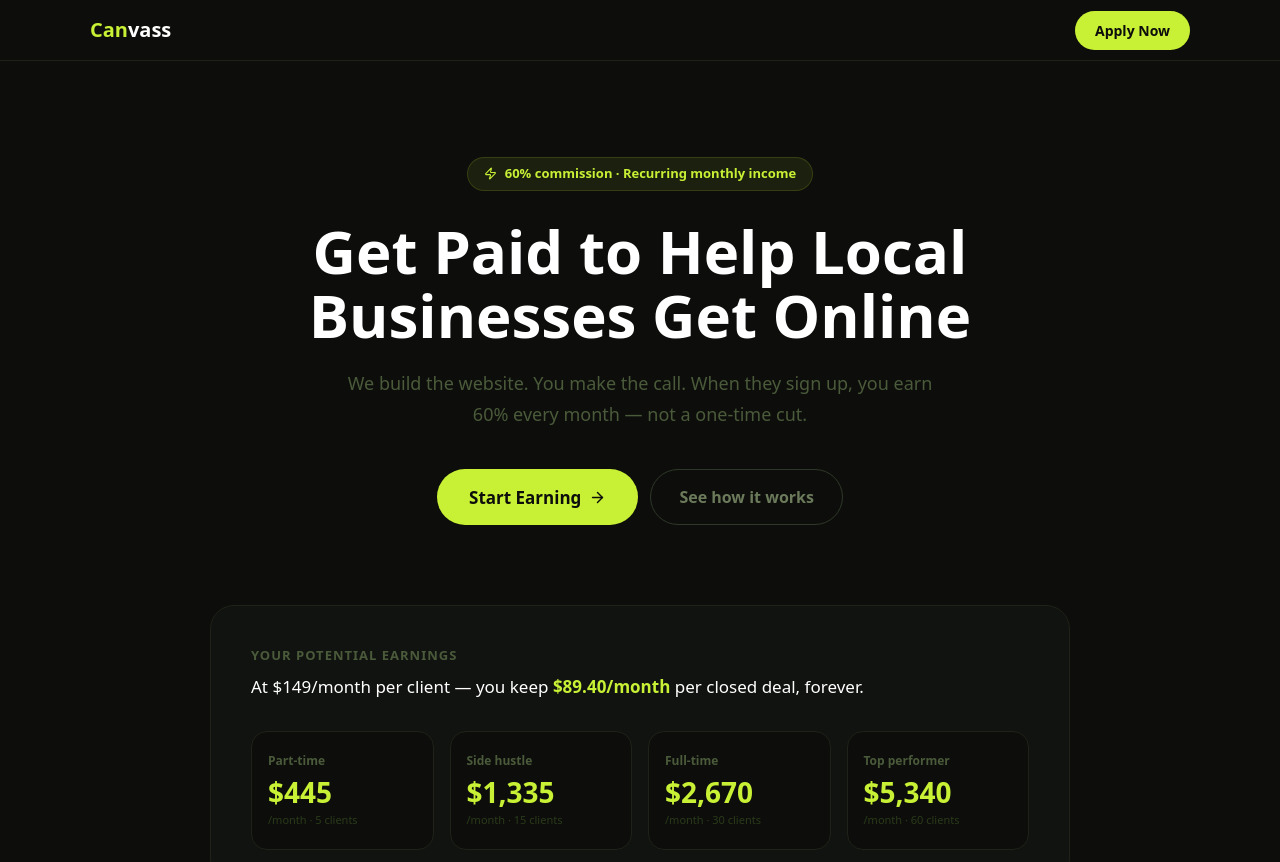
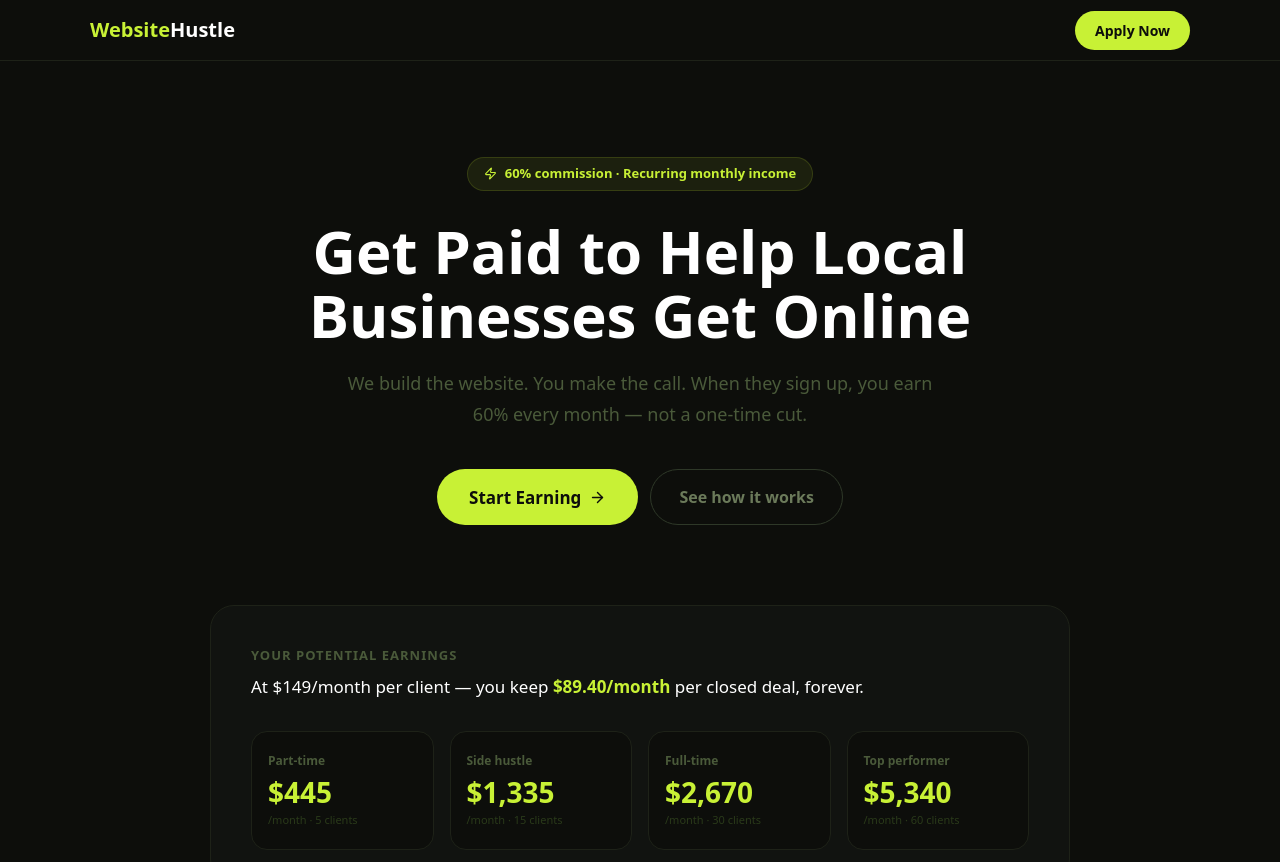
Before and after one commit to ESP-phrase/Leads, a Next.js app: page /join in a window 1280 px wide. Shown: the top 862 px of the page. Built offline with nearby package versions, Linux system fonts and the light colour scheme.

Commit message:
Rebrand: Canvass → Website Hustle

```diff
--- a/src/app/api/stripe/checkout/route.ts
+++ b/src/app/api/stripe/checkout/route.ts
@@ -15,8 +15,8 @@
         currency: 'usd',
         unit_amount: WORKER_FEE,
         product_data: {
-          name: 'Canvass Worker Signup',
-          description: 'One-time activation fee to join the Canvass team. You earn 40% on every site sold.',
+          name: 'Website Hustle — Worker Signup',
+          description: 'One-time activation fee to join the Website Hustle team. You earn 40% on every site sold.',
         },
       },
       quantity: 1,
--- a/src/app/dashboard/page.tsx
+++ b/src/app/dashboard/page.tsx
@@ -329,7 +329,7 @@
                    style={{ background: '#c8f13515', border: '1px solid #c8f13525' }}>
                 <Zap size={24} style={{ color: '#c8f135' }} />
               </div>
-              <h2 className="text-xl font-black text-white mb-2">Welcome to Canvass</h2>
+              <h2 className="text-xl font-black text-white mb-2">Welcome to Website Hustle</h2>
               <p className="text-sm mb-8 max-w-md mx-auto" style={{ color: '#4a5a3a' }}>
                 You&apos;re 3 steps away from your first closed deal. Here&apos;s how to get started.
               </p>
--- a/src/app/join/page.tsx
+++ b/src/app/join/page.tsx
@@ -58,7 +58,7 @@
       <nav style={{ borderBottom: '1px solid #1e2218', padding: '0 1.5rem' }}>
         <div style={{ maxWidth: 1100, margin: '0 auto', display: 'flex', alignItems: 'center', justifyContent: 'space-between', height: 60 }}>
           <Link href="/" style={{ textDecoration: 'none' }}>
-            <span style={{ fontWeight: 900, fontSize: 20, color: '#c8f135' }}>Can<span style={{ color: '#fff' }}>vass</span></span>
+            <span style={{ fontWeight: 900, fontSize: 20, color: '#c8f135' }}>Website<span style={{ color: '#fff' }}>Hustle</span></span>
           </Link>
           <Link href="/join#apply"
             style={{ background: '#c8f135', color: '#0d0e0b', padding: '9px 20px', borderRadius: 9999, fontWeight: 700, fontSize: 14, textDecoration: 'none' }}>
@@ -227,8 +227,8 @@
       </section>
 
       <footer style={{ borderTop: '1px solid #1e2218', padding: '24px 1.5rem', textAlign: 'center' }}>
-        <span style={{ fontWeight: 900, fontSize: 16, color: '#c8f135' }}>Can<span style={{ color: '#fff' }}>vass</span></span>
-        <p style={{ color: '#2a3a1a', fontSize: 12, marginTop: 8 }}>© {new Date().getFullYear()} Canvass. All rights reserved.</p>
+        <span style={{ fontWeight: 900, fontSize: 16, color: '#c8f135' }}>Website<span style={{ color: '#fff' }}>Hustle</span></span>
+        <p style={{ color: '#2a3a1a', fontSize: 12, marginTop: 8 }}>© {new Date().getFullYear()} Website Hustle. All rights reserved.</p>
       </footer>
     </div>
   )
--- a/src/app/join/success/page.tsx
+++ b/src/app/join/success/page.tsx
@@ -15,7 +15,7 @@
 
         <h1 className="text-3xl font-black text-white mb-3">You're in!</h1>
         <p className="text-lg mb-2" style={{ color: '#6b7a5a' }}>
-          Welcome to the Canvass team.
+          Welcome to the Website Hustle team.
         </p>
         <p className="text-sm mb-8" style={{ color: '#4a5a3a' }}>
           Your account is active. You'll receive a text with login instructions shortly.
--- a/src/app/layout.tsx
+++ b/src/app/layout.tsx
@@ -2,8 +2,8 @@
 import './globals.css'
 
 export const metadata: Metadata = {
-  title: 'Lead Gen',
-  description: 'Local business lead engine',
+  title: 'Website Hustle',
+  description: 'Build websites for local businesses. Get paid 40% of every sale.',
 }
 
 export default function RootLayout({ children }: { children: React.ReactNode }) {
--- a/src/app/login/page.tsx
+++ b/src/app/login/page.tsx
@@ -35,7 +35,7 @@
         {/* Logo */}
         <div className="text-center mb-8">
           <span className="font-black text-3xl" style={{ color: '#c8f135' }}>
-            Can<span className="text-white">vass</span>
+            Website<span className="text-white">Hustle</span>
           </span>
           <p className="text-sm mt-2" style={{ color: '#3a4a2a' }}>Sign in to continue</p>
         </div>
--- a/src/app/my-leads/page.tsx
+++ b/src/app/my-leads/page.tsx
@@ -71,7 +71,7 @@
       <div className="border-b border-[#1e2218] px-6 py-4 flex items-center justify-between sticky top-0 z-10"
            style={{ background: '#0d0e0b' }}>
         <div>
-          <span className="font-black text-lg" style={{ color: '#c8f135' }}>Can<span className="text-white">vass</span></span>
+          <span className="font-black text-lg" style={{ color: '#c8f135' }}>Website<span className="text-white">Hustle</span></span>
           {workerName && <span className="text-sm ml-3" style={{ color: '#4a5a3a' }}>Welcome, {workerName}</span>}
         </div>
         <div className="flex items-center gap-3">
--- a/src/components/Sidebar.tsx
+++ b/src/components/Sidebar.tsx
@@ -27,7 +27,7 @@
            style={{ background: '#111310', borderRight: '1px solid #1e2218' }}>
       <div className="px-5 py-5 border-b border-[#1e2218]">
         <span className="font-black text-lg tracking-tight" style={{ color: '#c8f135' }}>
-          Can<span className="text-white">vass</span>
+          Website<span className="text-white">Hustle</span>
         </span>
       </div>
       <nav className="flex-1 px-3 py-4 space-y-0.5">
--- a/src/components/templates/ModernTemplate.tsx
+++ b/src/components/templates/ModernTemplate.tsx
@@ -279,7 +279,7 @@
       {/* Footer */}
       <footer style={{ background: '#0a0a0a', color: '#374151', padding: '28px 1.5rem', textAlign: 'center', fontSize: 13 }}>
         <p style={{ color: '#6b7280' }}>© {new Date().getFullYear()} {businessName} · {city}</p>
-        <p style={{ marginTop: 4, fontSize: 11 }}>Site by Canvass</p>
+        <p style={{ marginTop: 4, fontSize: 11 }}>Site by Website Hustle</p>
       </footer>
     </div>
   )
--- a/src/lib/vercel.ts
+++ b/src/lib/vercel.ts
@@ -188,7 +188,7 @@
 <!-- FOOTER -->
 <footer style="background:#0a0a0a;color:#374151;padding:28px 1.5rem;text-align:center;font-size:13px">
   <p style="color:#6b7280">© ${year} ${businessName} · ${city}</p>
-  <p style="margin-top:4px;font-size:11px">Site by Canvass</p>
+  <p style="margin-top:4px;font-size:11px">Site by Website Hustle</p>
 </footer>
 
 </body>
```
